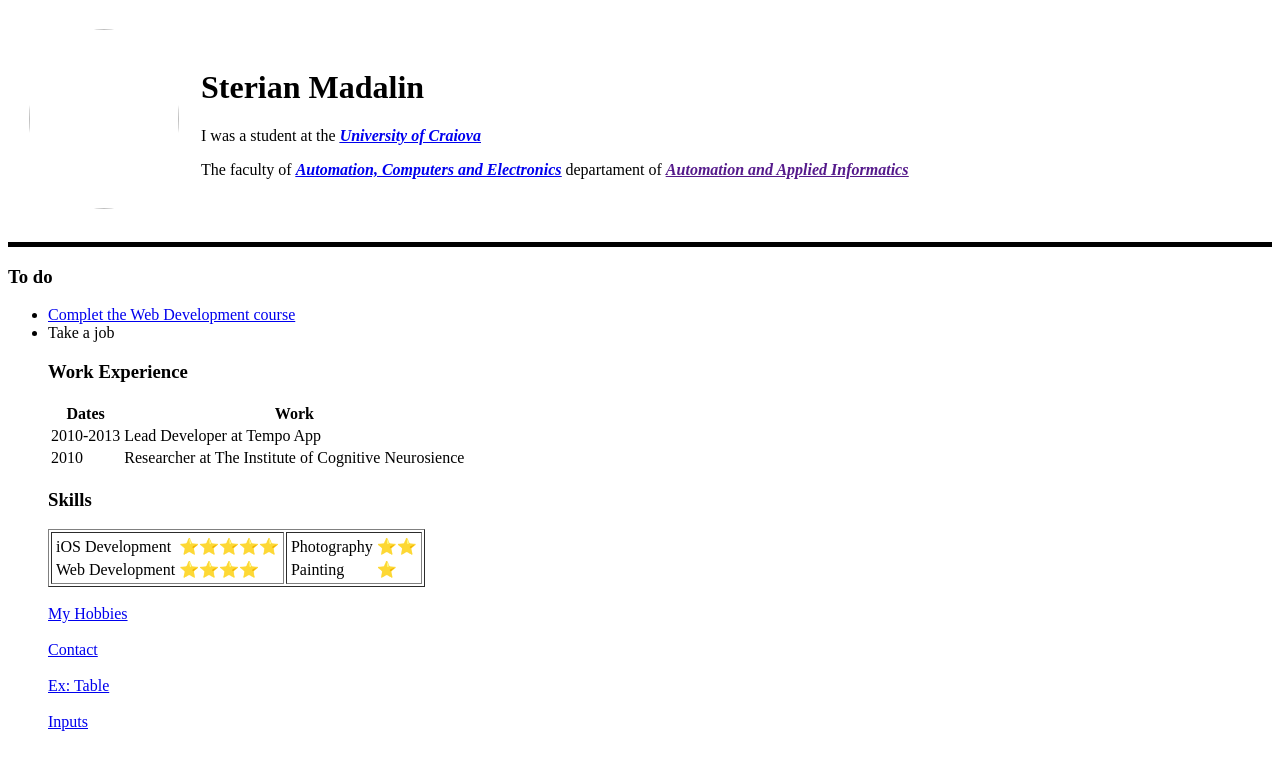
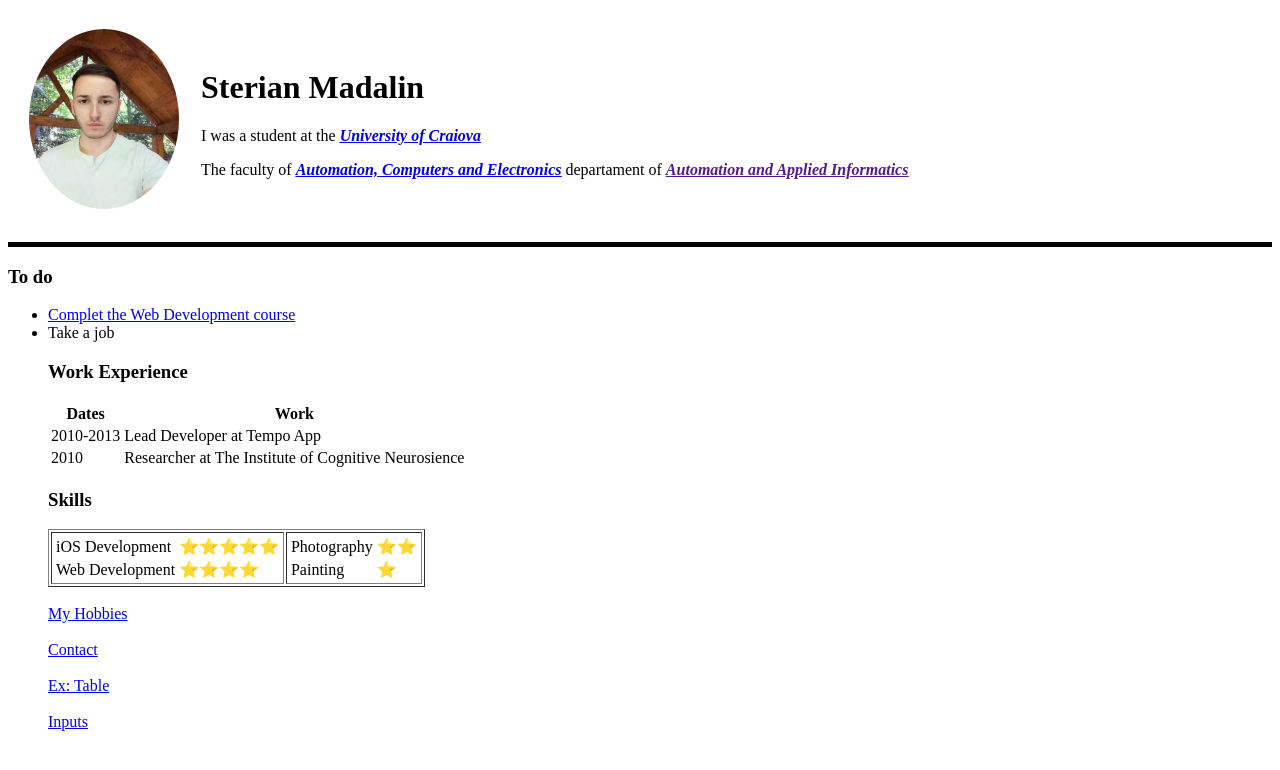
Before and after one commit to STmadalin/CV, a plain HTML site: page index.html in a window 1280 px wide. Drawn offline with Linux system fonts and the light colour scheme.

Commit message:
Add files via upload

```diff
--- a/index.html
+++ b/index.html
@@ -10,7 +10,7 @@
     <table cellspacing="20">
       <tr>
         <td>
-          <img style="border-radius: 50%; width: 150px; height:180px;" src="images/mada.jpg" alt="">
+          <img style="border-radius: 50%; width: 150px; height:180px;" src="mada.jpg" alt="">
         </td>
         <td>
             <h1>Sterian Madalin</h1>
```
